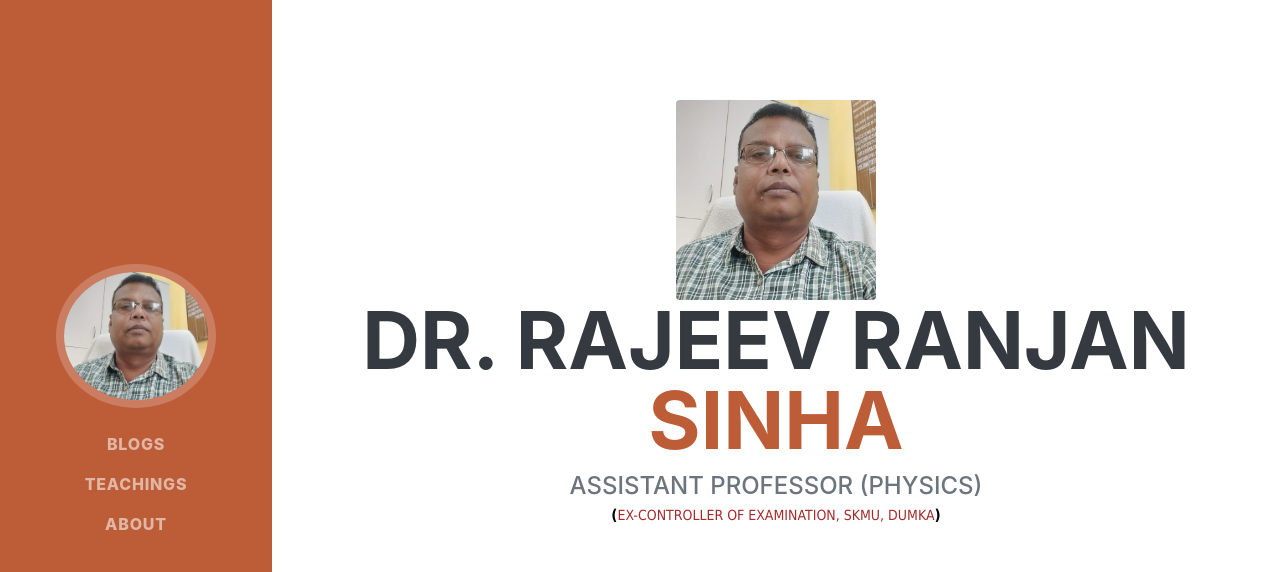
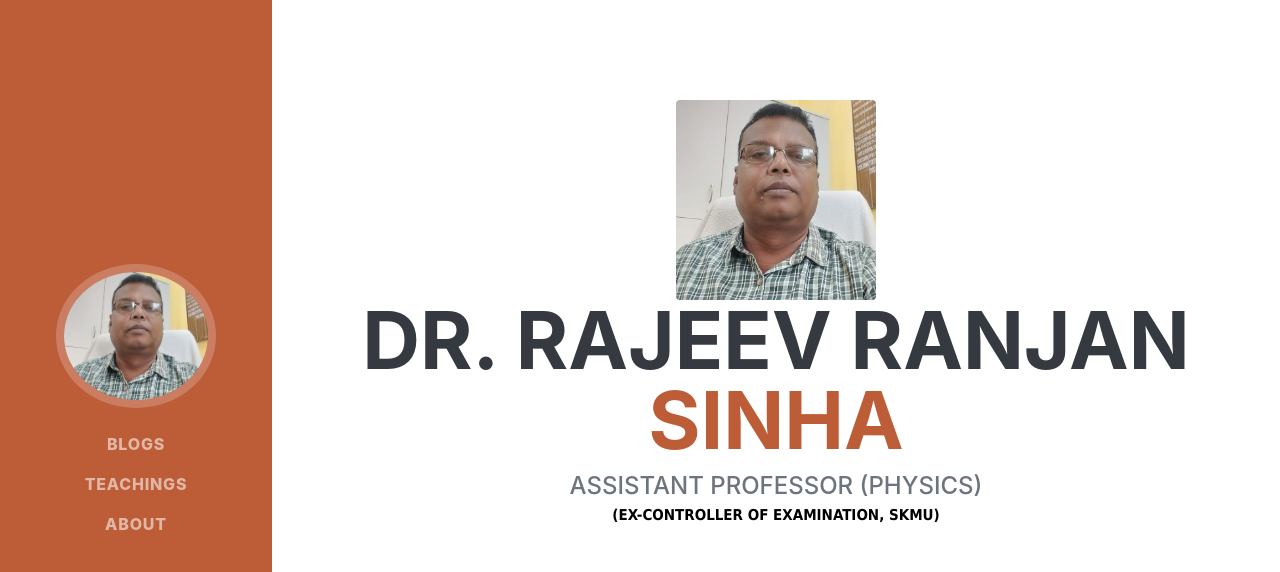
Before and after one commit to modelcollegedumka/rrs, a plain HTML site: page index.html in a window 1280 px wide. Shown: the top 572 px of the page. Drawn offline with nearby package versions, Linux system fonts and the light colour scheme; a web font is replaced by a local one.

Commit message:
Update index.html

```diff
--- a/index.html
+++ b/index.html
@@ -88,7 +88,7 @@
 				    <img class="rounded" src="assets/img/profile.png" alt="..." />
 				    <figcaption align="center"><h1 class="mb-0.6">Dr. Rajeev Ranjan <span class="text-primary">Sinha</span></h1></figcaption>
 					    <figcaption align="center">Assistant Professor (Physics)</figcaption>
-					    <figcaption align="center"><p style="color:brown; font-size:14px; font-family: Tahoma, sans-serif;"><blink>(</blink>Ex-Controller of Examination, SKMU, Dumka<blink>)</blink></p></figcaption>
+					    <figcaption align="center"><p style="color:brown; font-size:14px; font-family: Tahoma, sans-serif;"><blink>(Ex-Controller of Examination, SKMU)</blink></p></figcaption>
 
 				    </figure>
 			    </div>
```
